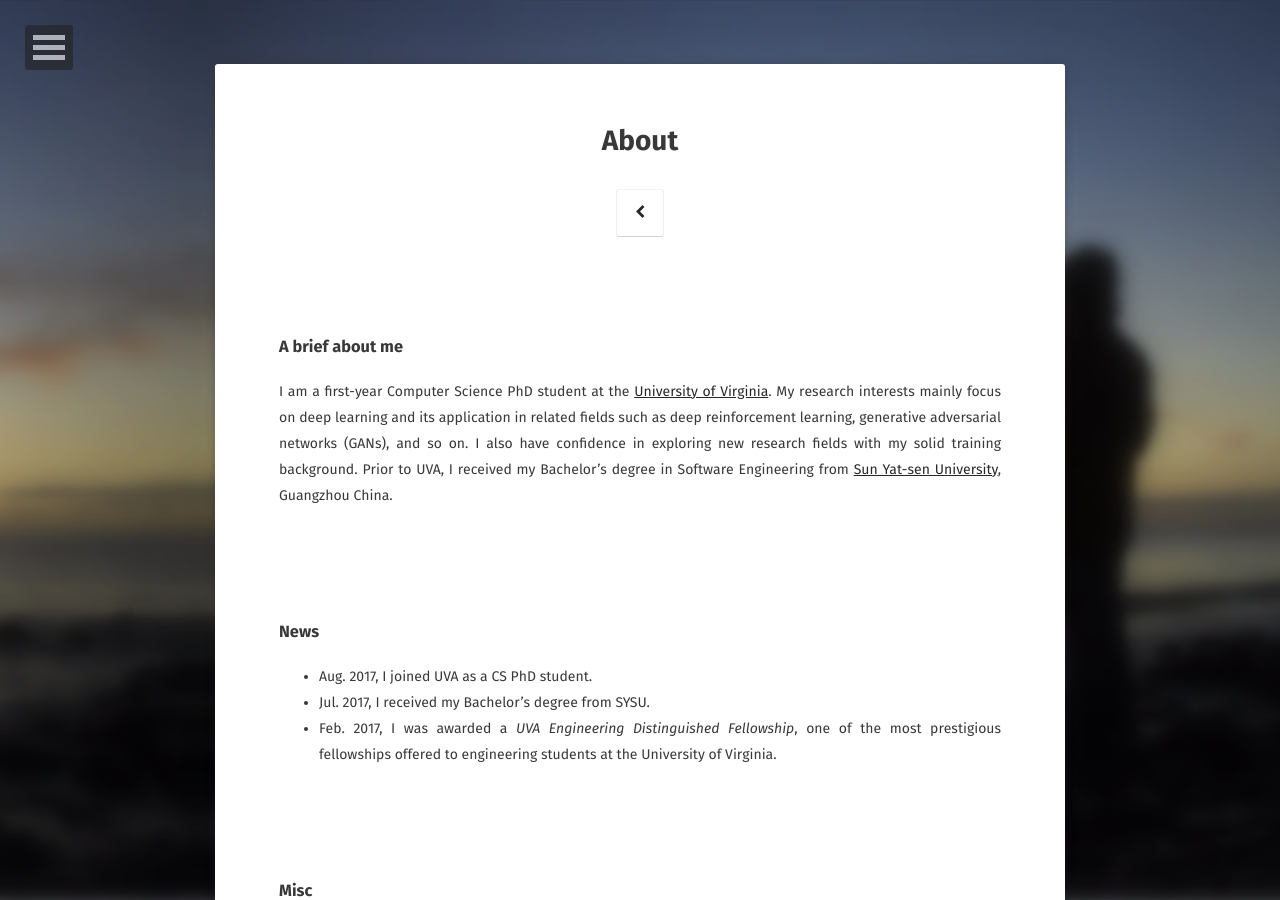
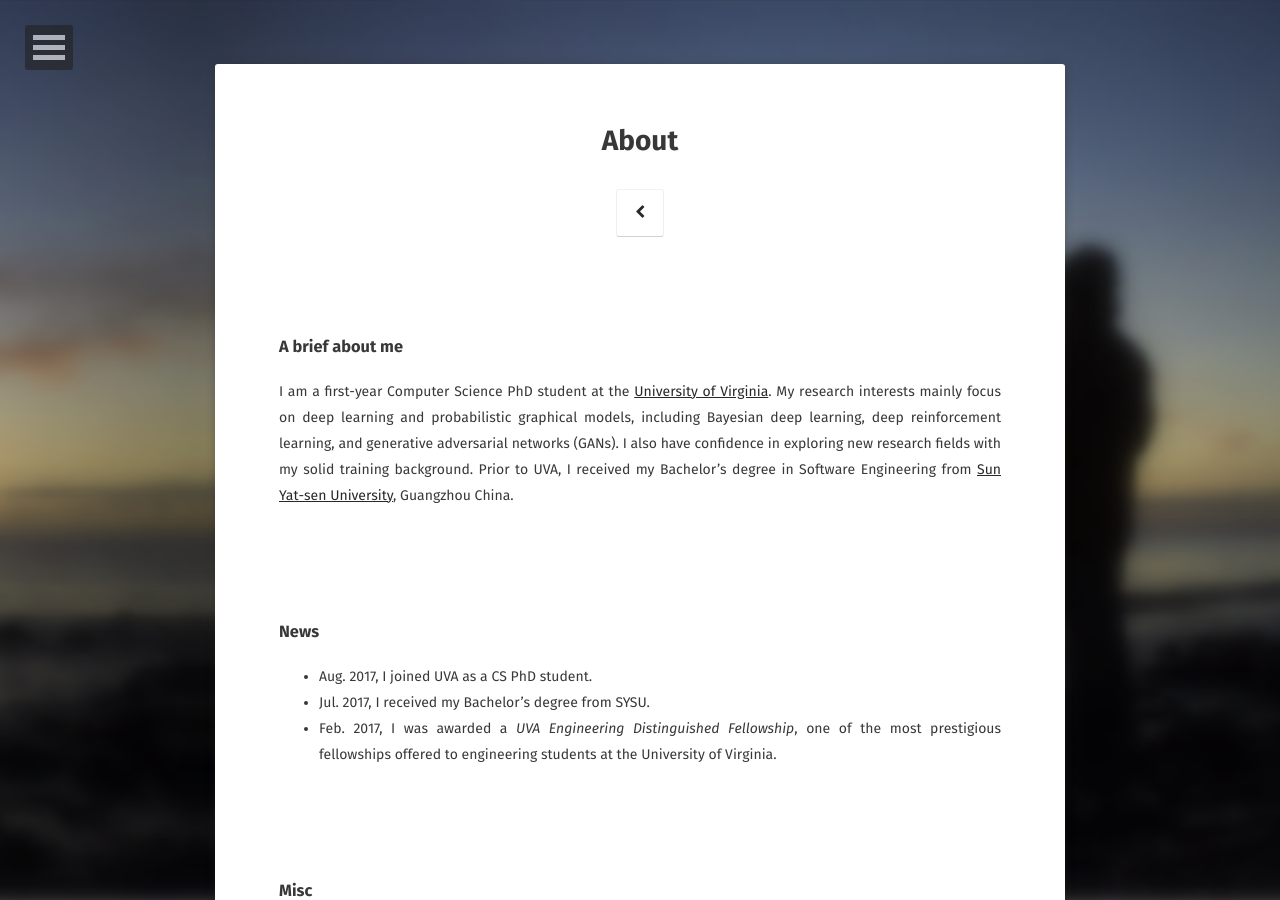
Before and after one commit to FrancisDavis/FrancisDavis.github.io, a Jekyll site: the page built from about/index.md, in a window 1280 px wide and 900 px high. Built offline with Jekyll 4.4.1, drawn with Linux system fonts in a browser that asks for light colours; some web fonts are replaced.

Commit message:
Update index.md

```diff
--- a/about/index.md
+++ b/about/index.md
@@ -7,7 +7,7 @@ comments: false
 ---
 
 ### A brief about me
-I am a first-year Computer Science PhD student at the [University of Virginia](http://www.virginia.edu/). My research interests mainly focus on deep learning and its application in related fields such as deep reinforcement learning, generative adversarial networks (GANs), and so on. I also have confidence in exploring new research fields with my solid training background. Prior to UVA, I received my Bachelor's degree in Software Engineering from [Sun Yat-sen University](http://www.sysu.edu.cn/2012/en/index.htm), Guangzhou China.
+I am a first-year Computer Science PhD student at the [University of Virginia](http://www.virginia.edu/). My research interests mainly focus on deep learning and probabilistic graphical models, including Bayesian deep learning, deep reinforcement learning, and generative adversarial networks (GANs). I also have confidence in exploring new research fields with my solid training background. Prior to UVA, I received my Bachelor's degree in Software Engineering from [Sun Yat-sen University](http://www.sysu.edu.cn/2012/en/index.htm), Guangzhou China.
 
 <br>
 <br>
```
